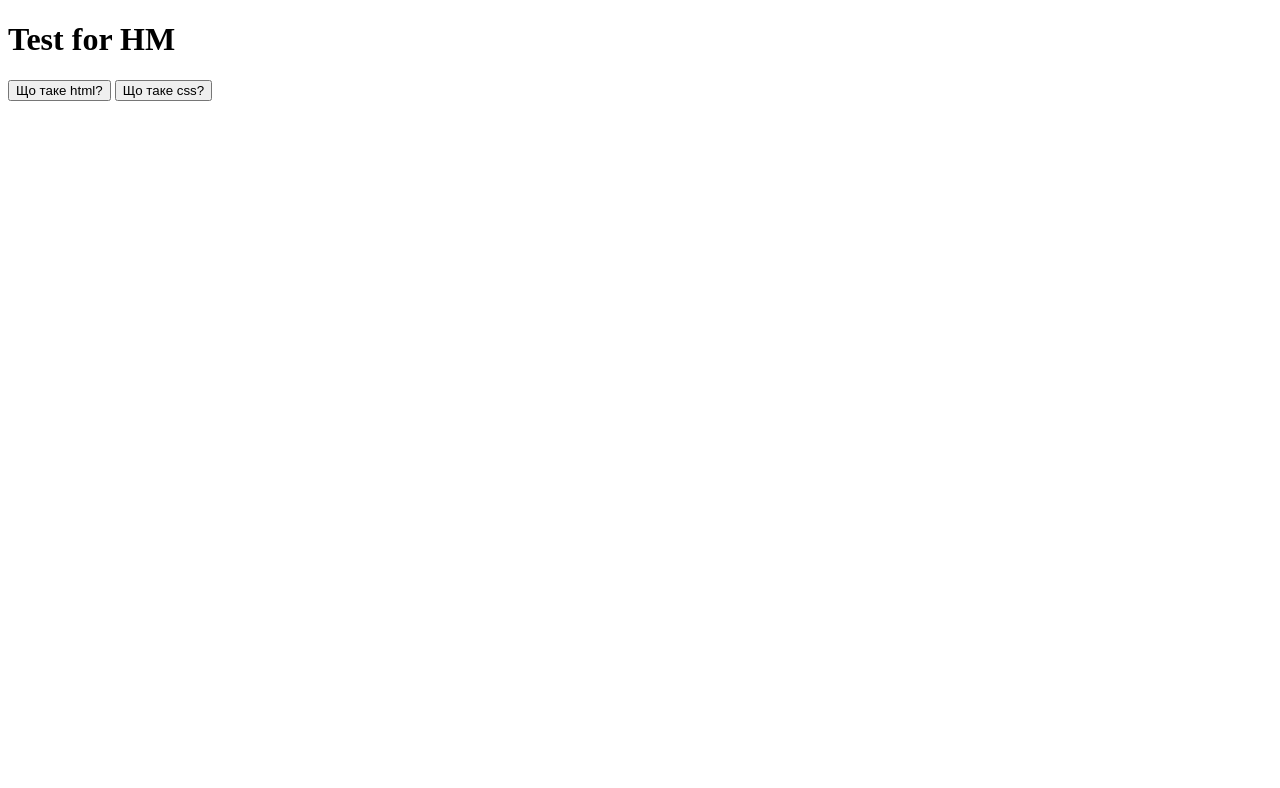
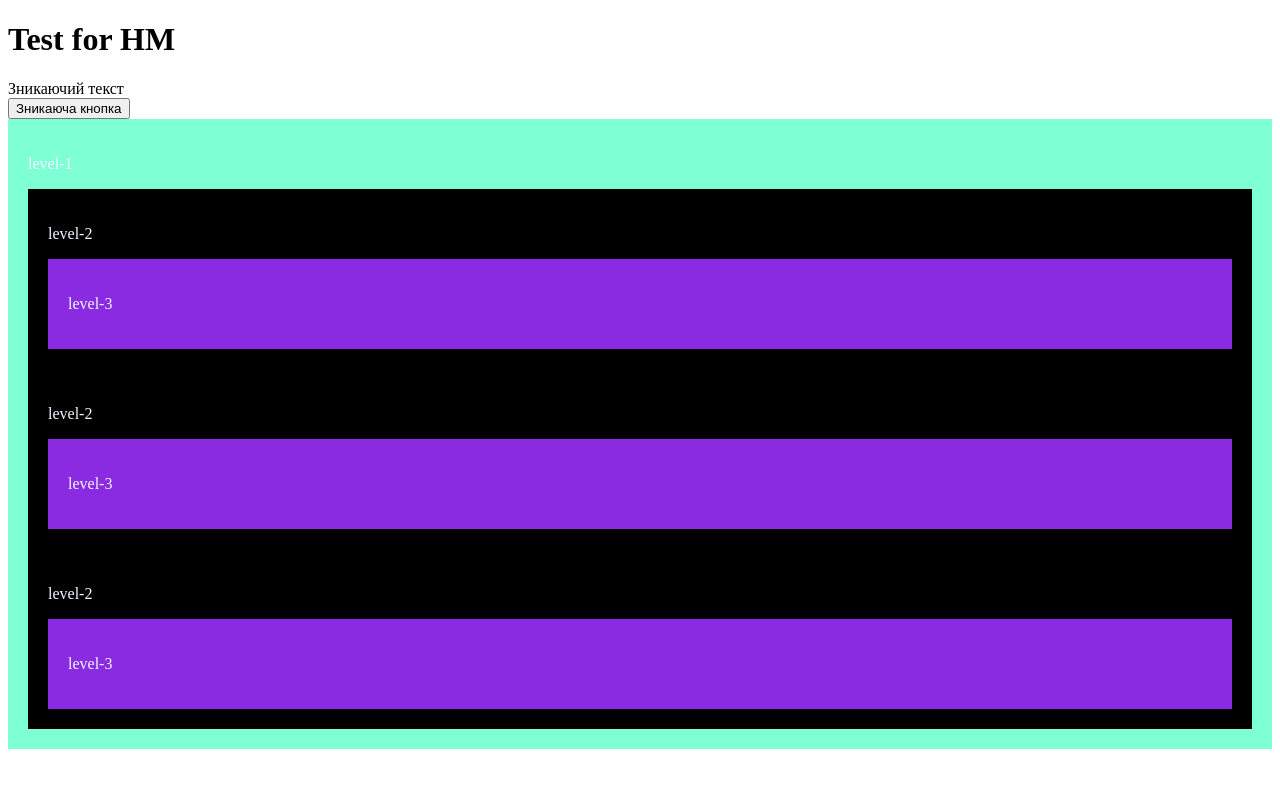
Before and after one commit to disierv-tech/js-hw, a plain HTML site: page index.html in a window 1280 px wide. Drawn offline with Linux system fonts and the light colour scheme.

Commit message:
hw for 29 lesson

```diff
--- a/index.html
+++ b/index.html
@@ -4,12 +4,39 @@
     <meta charset="UTF-8" />
     <meta name="viewport" content="width=device-width, initial-scale=1.0" />
     <title>Document</title>
+    <link rel="stylesheet" href="./main.css" />
   </head>
   <body>
-    <h1>Test for HM</h1>
+    <div>
+      <h1>Test for HM</h1>
 
-    <button id="html">Що таке html?</button>
-    <button id="css">Що таке css?</button>
+      <div id="text">Зникаючий текст</div>
+      <button id="button" type="button">Зникаюча кнопка</button>
+    </div>
+    <div class="div level-1">
+      <p>level-1</p>
+      <div class="div level-2">
+        <p>level-2</p>
+        <div class="div level-3">
+          <p>level-3</p>
+        </div>
+      </div>
+      <div class="div level-2">
+        <p>level-2</p>
+        <div class="div level-3">
+          <p>level-3</p>
+        </div>
+      </div>
+      <div class="div level-2">
+        <p>level-2</p>
+        <div class="div level-3">
+          <p>level-3</p>
+        </div>
+      </div>
+    </div>
+
+    <!-- <button id="html">Що таке html?</button>
+    <button id="css">Що таке css?</button> -->
     <script src="./js/js-22.js"></script>
     <script src="./js/js-23.js"></script>
     <script src="./js/js-24.js"></script>
@@ -17,5 +44,6 @@
     <script src="./js/js-26.js"></script>
     <script src="./js/test.js"></script>
     <script src="./js/js-27.js"></script>
+    <script src="./js/js-29.js"></script>
   </body>
 </html>
--- /dev/null
+++ b/main.css
@@ -0,0 +1,16 @@
+.div {
+  padding: 20px;
+  color: aliceblue;
+}
+
+.level-1 {
+  background-color: aquamarine;
+}
+
+.level-2 {
+  background-color: black;
+}
+
+.level-3 {
+  background-color: blueviolet;
+}
```
Also changed, not shown: js-28.html (added, +10 -0 lines), js/js-29.js (added, +38 -0 lines).
